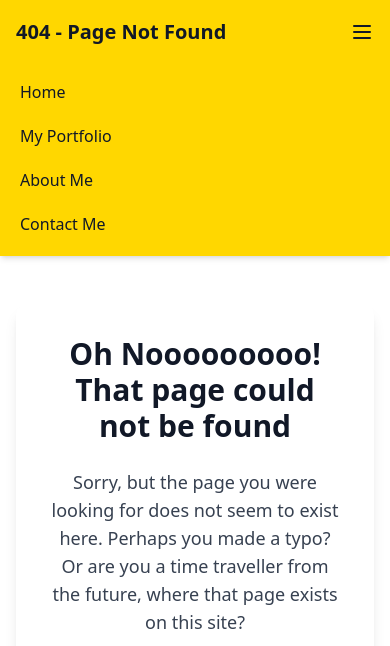
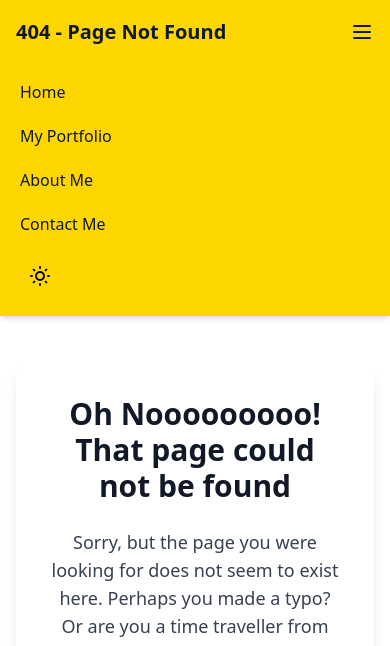
Before and after one commit to Kaydonbob03/kaydonbob03.github.io, a plain HTML site: page 404.html in a window 390 px wide. Both pictures are taken after a click on the button 362 px from the left and 32 px from the top of the page. Shown: the top 646 px of the page. Drawn offline with nearby package versions, Linux system fonts and the light colour scheme.

Commit message:
mobile darkmode toggle?

```diff
--- a/404.html
+++ b/404.html
@@ -62,6 +62,16 @@
                 <a href="/portfolio.html" class="block px-3 py-2 text-gray-900 dark:text-gray-900 hover:bg-gray-200 dark:hover:bg-gray-700 rounded-md">My Portfolio</a>
                 <a href="/about.html" class="block px-3 py-2 text-gray-900 dark:text-gray-900 hover:bg-gray-200 dark:hover:bg-gray-700 rounded-md">About Me</a>
                 <a href="/contact.html" class="block px-3 py-2 text-gray-900 dark:text-gray-900 hover:bg-gray-200 dark:hover:bg-gray-700 rounded-md">Contact Me</a>
+                <div class="px-3 py-2">
+                    <button id="mobile-mode-toggle" class="p-2 rounded-full hover:bg-gray-200 dark:hover:bg-gray-700 transition-colors">
+                        <svg class="w-6 h-6" fill="none" stroke="currentColor" viewBox="0 0 24 24">
+                            <!-- Sun icon -->
+                            <path class="dark:hidden" stroke-linecap="round" stroke-linejoin="round" stroke-width="2" d="M12 3v1m0 16v1m9-9h-1M4 12H3m15.364 6.364l-.707-.707M6.343 6.343l-.707-.707m12.728 0l-.707.707M6.343 17.657l-.707.707M16 12a4 4 0 11-8 0 4 4 0 018 0z" />
+                            <!-- Moon icon -->
+                            <path class="hidden dark:block" stroke-linecap="round" stroke-linejoin="round" stroke-width="2" d="M20.354 15.354A9 9 0 018.646 3.646 9.003 9.003 0 0012 21a9.003 9.003 0 008.354-5.646z" />
+                        </svg>
+                    </button>
+                </div>
             </div>
         </div>
     </header>
--- a/scripts/darkmode.js
+++ b/scripts/darkmode.js
@@ -1,5 +1,6 @@
 document.addEventListener('DOMContentLoaded', function() {
     const modeToggle = document.getElementById('mode-toggle');
+    const mobileModeToggle = document.getElementById('mobile-mode-toggle');
 
     // Check for saved user preference, if any
     const darkMode = localStorage.getItem('darkMode') === 'true';
@@ -11,9 +12,13 @@ document.addEventListener('DOMContentLoaded', function() {
         document.documentElement.classList.remove('dark');
     }
 
-    // Add click event to toggle button
-    modeToggle.addEventListener('click', () => {
+    // Function to toggle dark mode
+    function toggleDarkMode() {
         const isDark = document.documentElement.classList.toggle('dark');
         localStorage.setItem('darkMode', isDark);
-    });
+    }
+
+    // Add click event to both toggle buttons
+    modeToggle.addEventListener('click', toggleDarkMode);
+    mobileModeToggle.addEventListener('click', toggleDarkMode);
 });
```
Also changed, not shown: about.html (+10 -0 lines), contact.html (+10 -0 lines), index.html (+10 -0 lines), portfolio.html (+10 -0 lines).
